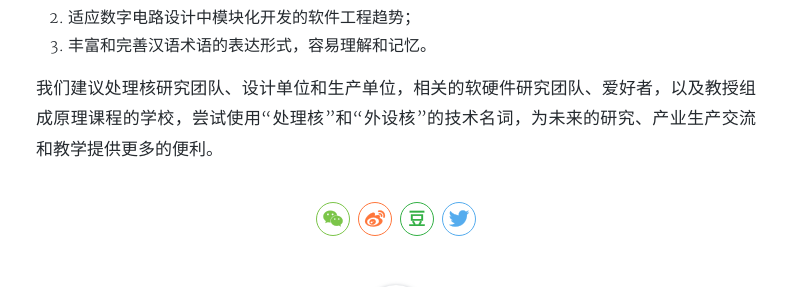
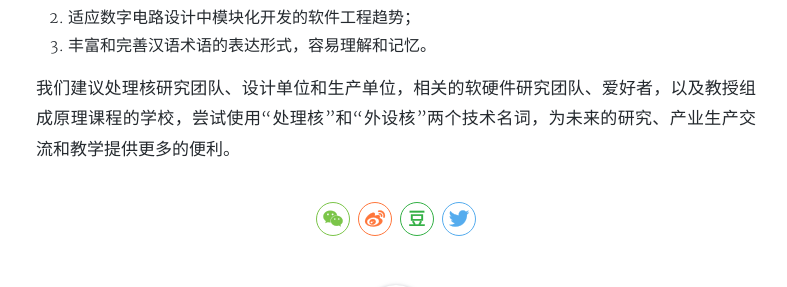
Before and after one commit to HUST-OS/qf.rs, a Jekyll site: the page built from _posts/2021-07-20-处理核和外设核两个名词.md, in a window 1280 px wide and 900 px high, scrolled down 1286 px. Shown: the part 182-469 px from the top of the window, without its empty margins (244-1031 px from the left). Built offline with Jekyll 4.4.1, drawn with Linux system fonts in a browser that asks for light colours; nearby versions of some CDN libraries; a style sheet for code colours, icons or effects is not loaded.

Commit message:
小修改

```diff
--- a/_posts/2021-07-20-处理核和外设核两个名词.md
+++ b/_posts/2021-07-20-处理核和外设核两个名词.md
@@ -32,4 +32,4 @@ tags: 硬件开发 术语
 2. 适应数字电路设计中模块化开发的软件工程趋势；
 3. 丰富和完善汉语术语的表达形式，容易理解和记忆。
 
-我们建议处理核研究团队、设计单位和生产单位，相关的软硬件研究团队、爱好者，以及教授组成原理课程的学校，尝试使用“处理核”和“外设核”的技术名词，为未来的研究、产业生产交流和教学提供更多的便利。
+我们建议处理核研究团队、设计单位和生产单位，相关的软硬件研究团队、爱好者，以及教授组成原理课程的学校，尝试使用“处理核”和“外设核”两个技术名词，为未来的研究、产业生产交流和教学提供更多的便利。
```
